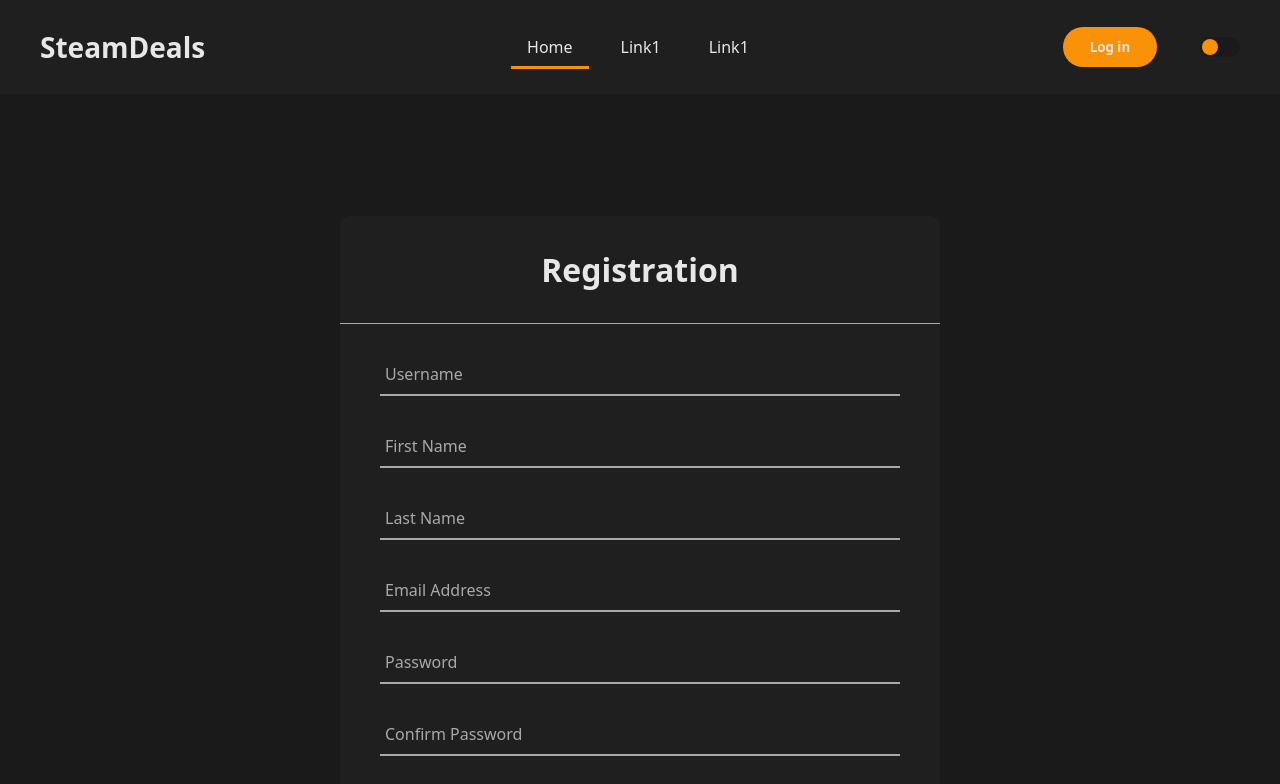
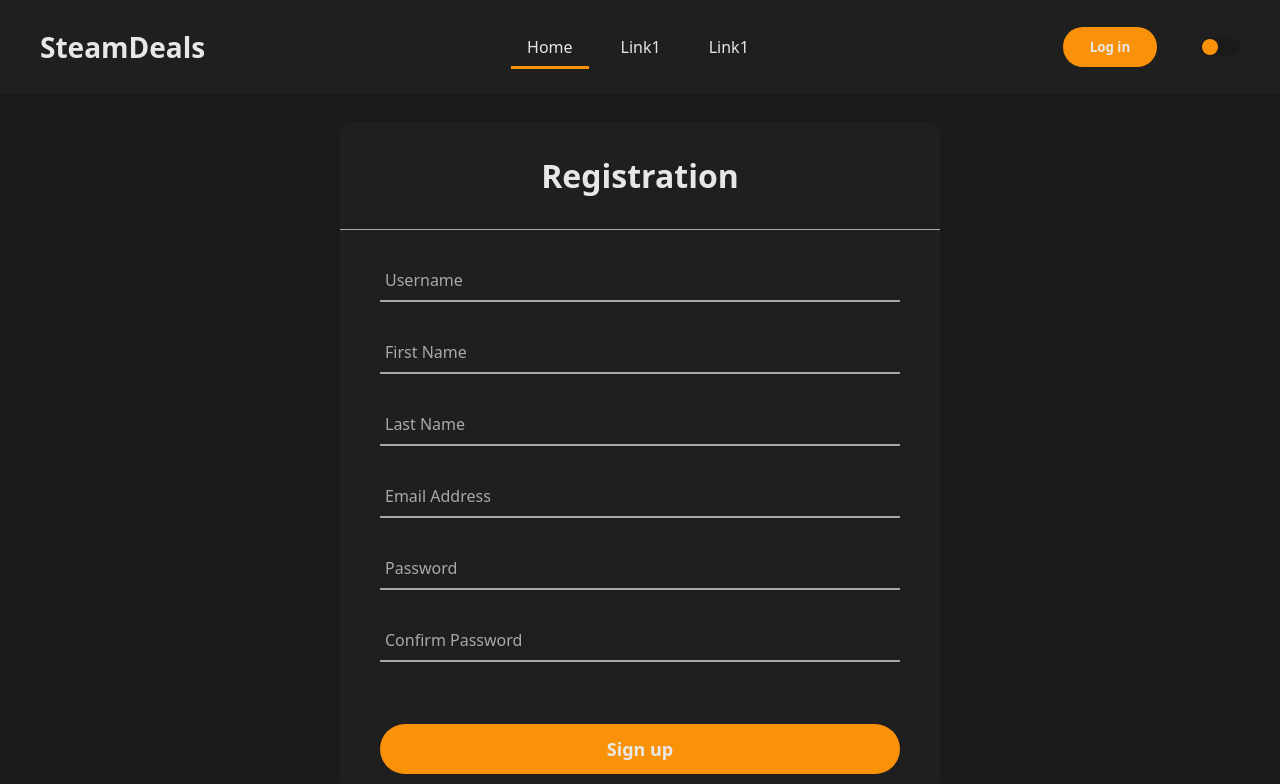
Before and after one commit to Avsterx9/steam-deals, an Angular app: page /registration in a window 1280 px wide. Shown: the top 784 px of the page. Built offline with nearby package versions, Linux system fonts and the light colour scheme; no server answers.

Commit message:
Add styling for registration page error message

```diff
--- a/src/app/registration/registration.component.sass
+++ b/src/app/registration/registration.component.sass
@@ -2,13 +2,13 @@
   margin-left: auto
   margin-right: auto
   padding: 0
-  height: 100vh
+  height: 110vh
   width: 50%
   color: var(--font-color)
 
 .registration-form-container
   position: relative
-  top: 15%
+  top: 3%
   background-color: var(--background-color-light-version)
   border-radius: 10px
 
@@ -91,6 +91,8 @@ form .text-field
   background-color: var(--background-color-light-version)
   border: 1px solid var(--primary-color)
 
+.error_container
+  padding: 1em
+
 .error-msg
   color: red
-  margin: auto
--- a/src/app/registration/registration.component.ts
+++ b/src/app/registration/registration.component.ts
@@ -15,7 +15,7 @@ export class RegistrationComponent {
   password2!: string;
 
   errorMsg!: string;
-  showError: boolean = false;
+  showError: boolean = true;
 
   constructor(private registrationService: RegistrationService) {}
 
```
